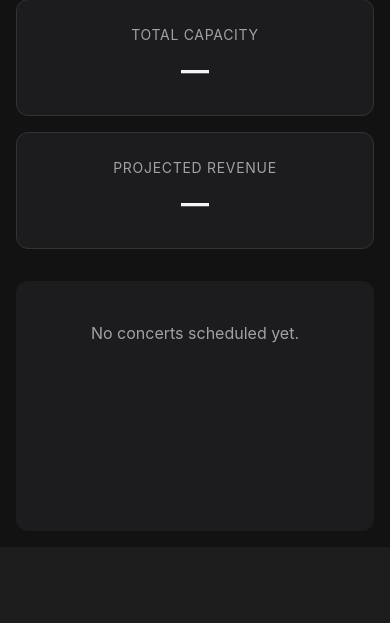
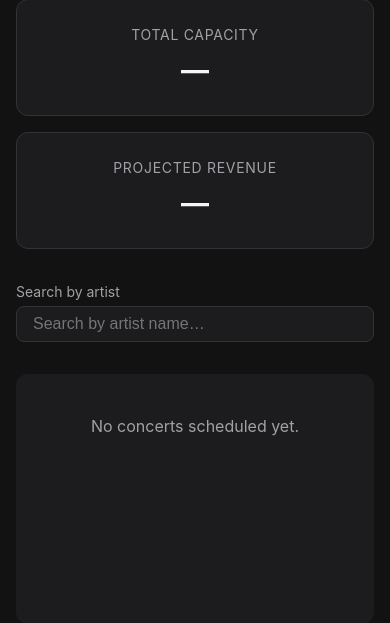
Before and after one commit to jrechet/concert-tour-app, a FastAPI app: page /dashboard in a window 390 px wide. Shown: the part 739-1362 px from the top of the page. Before the commit the page ends 1082 px from the top, so only its background shows below. Run offline with FastAPI, Linux system fonts and the light colour scheme; some libraries are stand-ins or nearby versions.

Commit message:
[#234] Add live-filtering search box above the concert list UI (#236)
* feat: Add live-filtering search box above the concert list UI

Closes #234

Co-Authored-By: swarm-dev-agent <agent@swarm-bots.local>

* fix: address test failures for #234 (retry 1)

Co-Authored-By: swarm-dev-agent <agent@swarm-bots.local>

---------

Co-authored-by: TheSwarm Dev Agent <swarm-dev@jrec.fr>
Co-authored-by: swarm-dev-agent <agent@swarm-bots.local>

```diff
--- a/src/static/css/dashboard.css
+++ b/src/static/css/dashboard.css
@@ -188,6 +188,34 @@ a {
   font-weight: 700;
 }
 
+/* Concert search */
+.concert-search {
+  display: flex;
+  flex-direction: column;
+  gap: var(--spacing-xs);
+}
+
+.concert-search-label {
+  color: var(--color-text-secondary);
+  font-size: var(--font-size-sm);
+}
+
+.concert-search-input {
+  width: 100%;
+  max-width: 360px;
+  padding: var(--spacing-sm) var(--spacing-md);
+  background-color: var(--color-surface);
+  border: 1px solid var(--color-border);
+  border-radius: var(--radius-md);
+  color: var(--color-text-primary);
+  font-size: var(--font-size-base);
+}
+
+.concert-search-input:focus {
+  outline: 2px solid var(--color-accent);
+  outline-offset: 1px;
+}
+
 /* Calendar grid / concert cards */
 .calendar-grid {
   min-height: 400px;
@@ -283,6 +311,10 @@ a {
     grid-template-columns: repeat(2, 1fr);
   }
 
+  .concert-search-input {
+    max-width: none;
+  }
+
   .calendar-grid {
     min-height: 250px;
   }
--- a/src/templates/dashboard.html
+++ b/src/templates/dashboard.html
@@ -81,6 +81,21 @@
                 </div>
             </section>
 
+            <div id="concert-search" class="concert-search" role="search">
+                <label for="artist-search-input" class="concert-search-label">Search by artist</label>
+                <input type="search"
+                       id="artist-search-input"
+                       name="artist_name"
+                       class="concert-search-input"
+                       placeholder="Search by artist name&hellip;"
+                       autocomplete="off"
+                       aria-label="Search concerts by artist name"
+                       hx-get="/api/v1/dashboard/concerts"
+                       hx-trigger="keyup changed delay:300ms, search"
+                       hx-target="#calendar-grid"
+                       hx-swap="innerHTML">
+            </div>
+
             <section id="calendar-grid" class="calendar-grid" aria-label="Concert calendar"
                      hx-get="/api/v1/dashboard/concerts"
                      hx-trigger="load"
```
Also changed, not shown: src/routers/concerts.py (+20 -8 lines), tests/test_concert_search.py (added, +129 -0 lines).
